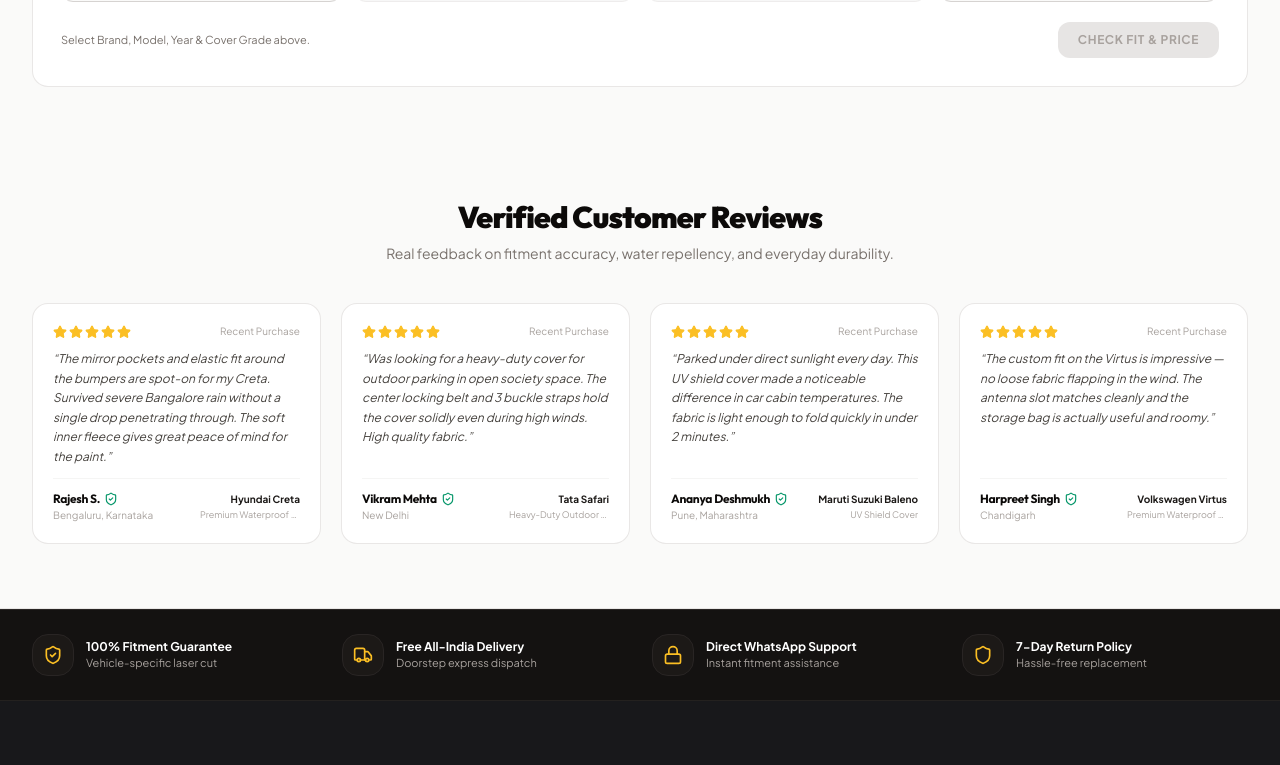
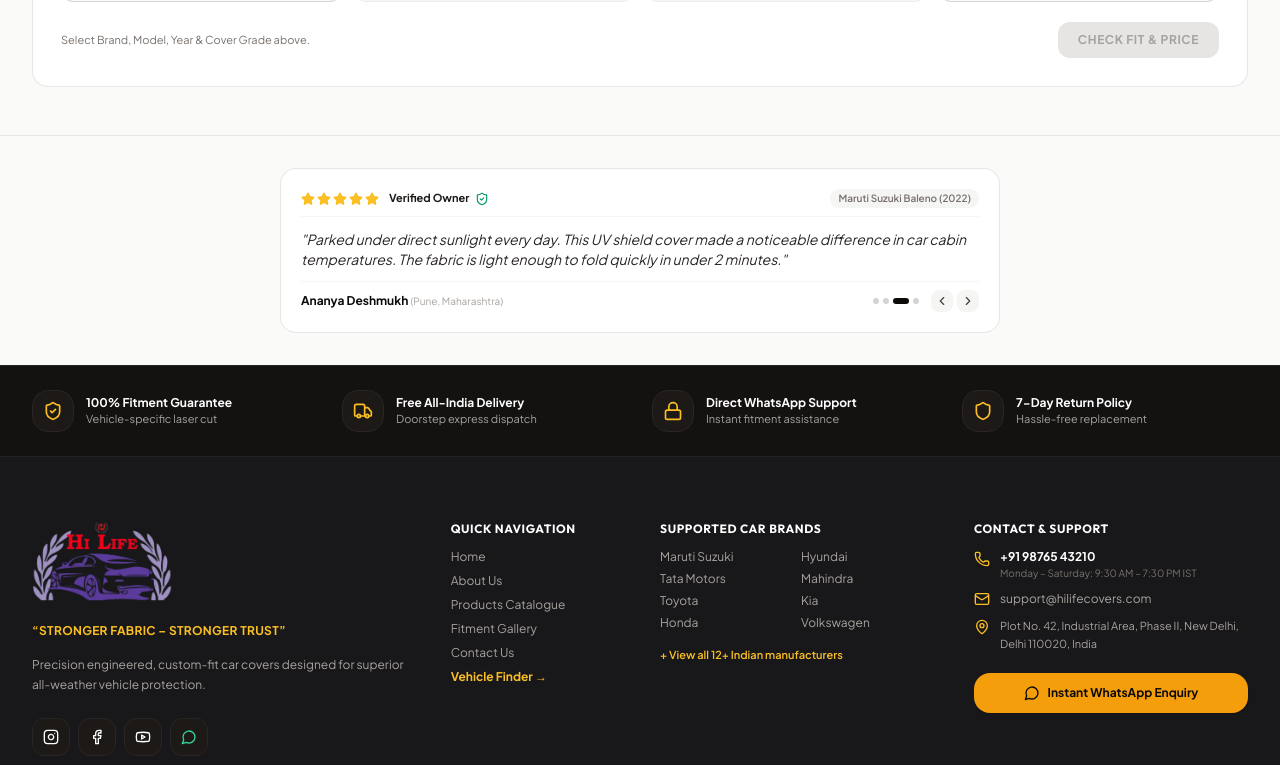
Before and after one commit to yuriboiii20-art/hi-life, a React (Vite) app: page / in a window 1280 px wide. Shown: the part 980-1745 px from the top of the page. Built offline with nearby package versions, Linux system fonts and the light colour scheme.

Commit message:
feat: convert reviews section into compact auto-playing carousel cycling every 2 seconds

```diff
--- a/src/components/Testimonials.jsx
+++ b/src/components/Testimonials.jsx
@@ -1,72 +1,135 @@
-import React from 'react';
-import { Star, MessageSquare, ShieldCheck, AlertCircle, Car } from 'lucide-react';
-import { CUSTOMER_REVIEWS, REVIEW_NOTICE_TEXT } from '../data/testimonials';
+import React, { useState, useEffect, useRef } from 'react';
+import { Star, ShieldCheck, ChevronLeft, ChevronRight } from 'lucide-react';
+import { CUSTOMER_REVIEWS } from '../data/testimonials';
 
 export default function Testimonials() {
+  const [currentIndex, setCurrentIndex] = useState(0);
+  const [isPaused, setIsPaused] = useState(false);
+  const touchStartX = useRef(0);
+  const touchEndX = useRef(0);
+
+  // Automatically cycle reviews every 2 seconds (2000ms)
+  useEffect(() => {
+    if (isPaused) return;
+
+    const timer = setInterval(() => {
+      setCurrentIndex((prev) => (prev + 1) % CUSTOMER_REVIEWS.length);
+    }, 2000);
+
+    return () => clearInterval(timer);
+  }, [isPaused]);
+
+  const handlePrev = () => {
+    setCurrentIndex((prev) => (prev - 1 + CUSTOMER_REVIEWS.length) % CUSTOMER_REVIEWS.length);
+  };
+
+  const handleNext = () => {
+    setCurrentIndex((prev) => (prev + 1) % CUSTOMER_REVIEWS.length);
+  };
+
+  const handleTouchStart = (e) => {
+    touchStartX.current = e.targetTouches[0].clientX;
+  };
+
+  const handleTouchMove = (e) => {
+    touchEndX.current = e.targetTouches[0].clientX;
+  };
+
+  const handleTouchEnd = () => {
+    if (touchStartX.current - touchEndX.current > 40) {
+      handleNext();
+    }
+    if (touchStartX.current - touchEndX.current < -40) {
+      handlePrev();
+    }
+  };
+
+  const activeReview = CUSTOMER_REVIEWS[currentIndex];
+
   return (
-    <section className="py-12 sm:py-16 bg-[#fafaf9] border-b border-stone-200/90 font-sans">
-      <div className="max-w-7xl mx-auto px-4 sm:px-6 lg:px-8">
+    <section
+      className="py-6 sm:py-8 bg-[#fafaf9] border-t border-stone-200/90 font-sans select-none"
+      onMouseEnter={() => setIsPaused(true)}
+      onMouseLeave={() => setIsPaused(false)}
+      onTouchStart={handleTouchStart}
+      onTouchMove={handleTouchMove}
+      onTouchEnd={handleTouchEnd}
+    >
+      <div className="max-w-3xl mx-auto px-4 sm:px-6">
 
-        {/* Section Header */}
-        <div className="text-center max-w-2xl mx-auto space-y-2 mb-10">
-          <h2 className="text-2xl sm:text-3xl font-black text-stone-950 tracking-tight">
-            Verified Customer Reviews
-          </h2>
-          <p className="text-xs sm:text-sm text-stone-500 font-normal">
-            Real feedback on fitment accuracy, water repellency, and everyday durability.
-          </p>
-        </div>
+        {/* Compact Carousel Card */}
+        <div className="relative rounded-2xl bg-white border border-stone-200/90 p-4 sm:p-5 shadow-xs transition-all">
 
-        {/* Testimonials 4 Cards Grid */}
-        <div className="grid grid-cols-1 sm:grid-cols-2 lg:grid-cols-4 gap-4 sm:gap-5">
-          {CUSTOMER_REVIEWS.map((rev) => (
-            <div
-              key={rev.id}
-              className="rounded-2xl p-5 bg-white border border-stone-200/90 hover:border-stone-400 transition-all flex flex-col justify-between"
-            >
-              <div className="space-y-2.5">
+          <div className="flex items-center justify-between gap-3 pb-2 border-b border-stone-100">
+            <div className="flex items-center gap-1.5">
+              <div className="flex items-center gap-0.5">
+                {[...Array(activeReview.rating)].map((_, i) => (
+                  <Star key={i} className="w-3.5 h-3.5 fill-amber-400 text-amber-400" />
+                ))}
+              </div>
+              <span className="text-[11px] font-bold text-stone-900 ml-1">
+                Verified Owner
+              </span>
+              <ShieldCheck className="w-3.5 h-3.5 text-emerald-600" />
+            </div>
 
-                {/* Star rating */}
-                <div className="flex items-center justify-between">
-                  <div className="flex items-center gap-0.5">
-                    {[...Array(rev.rating)].map((_, i) => (
-                      <Star key={i} className="w-3.5 h-3.5 fill-amber-400 text-amber-400" />
-                    ))}
-                  </div>
-                  <span className="text-[10px] text-stone-400">
-                    {rev.date}
-                  </span>
-                </div>
+            <span className="text-[10px] font-semibold text-stone-500 bg-stone-100 px-2 py-0.5 rounded-full">
+              {activeReview.vehicle}
+            </span>
+          </div>
 
-                {/* Review Text */}
-                <p className="text-xs text-stone-700 leading-relaxed italic font-normal">
-                  “{rev.review}”
-                </p>
+          {/* Active Review Text */}
+          <div className="py-3 min-h-[72px] sm:min-h-[64px] flex items-center">
+            <p className="text-xs sm:text-sm text-stone-800 leading-relaxed italic font-normal">
+              "{activeReview.review}"
+            </p>
+          </div>
 
+          {/* Author & Footer Row with Controls */}
+          <div className="pt-2 border-t border-stone-100 flex items-center justify-between gap-2">
+            <div>
+              <p className="text-xs font-bold text-stone-950">
+                {activeReview.author} <span className="text-stone-400 font-normal text-[10px]">({activeReview.location})</span>
+              </p>
+            </div>
+
+            {/* Carousel Dots & Controls */}
+            <div className="flex items-center gap-2">
+              <div className="flex items-center gap-1">
+                {CUSTOMER_REVIEWS.map((_, idx) => (
+                  <button
+                    key={idx}
+                    type="button"
+                    onClick={() => setCurrentIndex(idx)}
+                    aria-label={`Go to review ${idx + 1}`}
+                    className={`h-1.5 rounded-full transition-all cursor-pointer ${
+                      idx === currentIndex ? 'w-4 bg-stone-950' : 'w-1.5 bg-stone-300 hover:bg-stone-400'
+                    }`}
+                  />
+                ))}
               </div>
 
-              {/* Author & Car Info */}
-              <div className="pt-3 mt-3 border-t border-stone-100 flex items-center justify-between text-xs">
-                <div>
-                  <h4 className="text-xs font-bold text-stone-950 flex items-center gap-1">
-                    <span>{rev.author}</span>
-                    <ShieldCheck className="w-3.5 h-3.5 text-emerald-600" />
-                  </h4>
-                  <p className="text-[10px] text-stone-400">{rev.location}</p>
-                </div>
+              <div className="flex items-center gap-1 ml-1">
+                <button
+                  type="button"
+                  onClick={handlePrev}
+                  aria-label="Previous review"
+                  className="p-1 rounded-lg bg-stone-100 hover:bg-stone-200 text-stone-700 transition-colors cursor-pointer"
+                >
+                  <ChevronLeft className="w-3.5 h-3.5" />
+                </button>
+                <button
+                  type="button"
+                  onClick={handleNext}
+                  aria-label="Next review"
+                  className="p-1 rounded-lg bg-stone-100 hover:bg-stone-200 text-stone-700 transition-colors cursor-pointer"
+                >
+                  <ChevronRight className="w-3.5 h-3.5" />
+                </button>
+              </div>
+            </div>
+          </div>
 
-                <div className="text-right">
-                  <span className="text-[10px] font-bold text-stone-900 block">
-                    {rev.vehicle.split('(')[0]}
-                  </span>
-                  <span className="text-[9px] text-stone-400 block truncate max-w-[100px]">
-                    {rev.coverType}
-                  </span>
-                </div>
-              </div>
-
-            </div>
-          ))}
         </div>
 
       </div>
```
